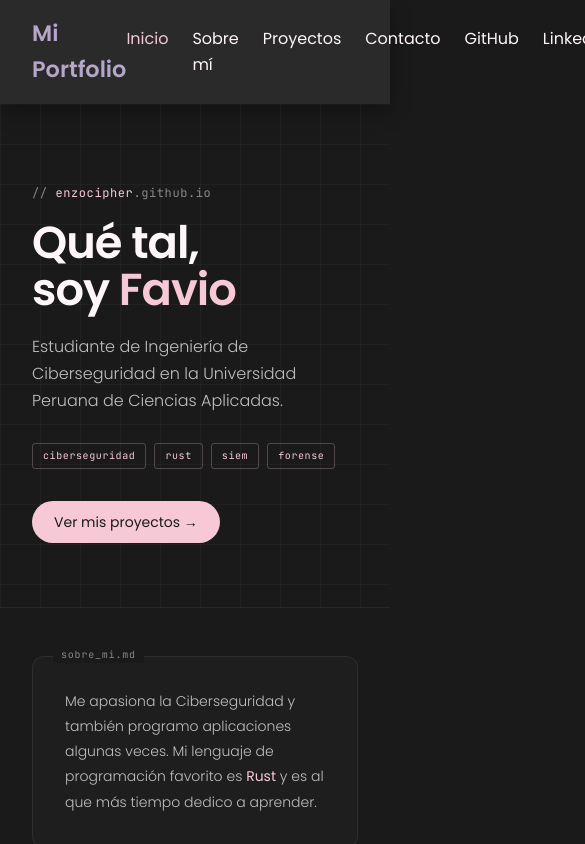
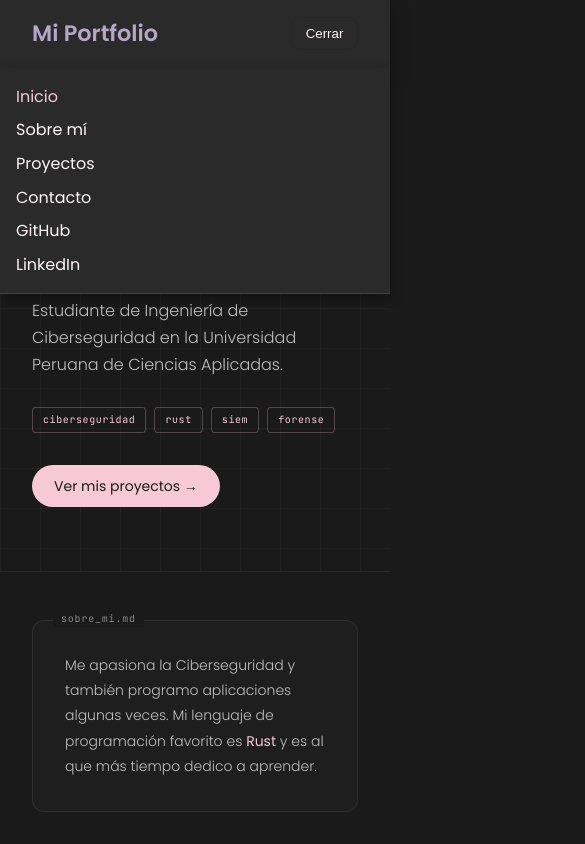
Before and after one commit to enzocipher/enzocipher.github.io, a React (Vite) app: page / in a window 390 px wide. Both pictures are taken after a click on the button "Menu". Shown: the top 844 px of the page, 585 px wide, since content can reach past the window. Built offline with nearby package versions, Linux system fonts and the light colour scheme.

Commit message:
Responsive android

```diff
--- a/src/components/Navbar.tsx
+++ b/src/components/Navbar.tsx
@@ -3,15 +3,16 @@ import { Link, NavLink } from 'react-router-dom'
 
 export default function Navbar(){
   const [open, setOpen] = useState(false)
+  const closeMenu = () => setOpen(false)
   return (
     <header>
       <nav className="navbar">
         <div className="logo">Mi Portfolio</div>
         <ul className={`nav-links ${open ? 'active' : ''}`}>
-          <li><NavLink to="/" end>Inicio</NavLink></li>
-          <li><NavLink to="/sobre-mi">Sobre mí</NavLink></li>
-          <li><NavLink to="/proyectos">Proyectos</NavLink></li>
-          <li><NavLink to="/contacto">Contacto</NavLink></li>
+          <li><NavLink to="/" end onClick={closeMenu}>Inicio</NavLink></li>
+          <li><NavLink to="/sobre-mi" onClick={closeMenu}>Sobre mí</NavLink></li>
+          <li><NavLink to="/proyectos" onClick={closeMenu}>Proyectos</NavLink></li>
+          <li><NavLink to="/contacto" onClick={closeMenu}>Contacto</NavLink></li>
           <li><a href="https://github.com/enzocipher" target="_blank" rel="noopener noreferrer">GitHub</a></li>
           <li><a href="https://www.linkedin.com/in/enzo-favio-o-besso-93409b335" target="_blank" rel="noopener noreferrer">LinkedIn</a></li>
         </ul>
--- a/src/pages/Home.tsx
+++ b/src/pages/Home.tsx
@@ -31,7 +31,8 @@ export default function Home() {
           <p className="h-mono">// <span>enzocipher</span>.github.io</p>
           <h1
             className="h-name"
-            style={{ fontFamily: FONTS[fontIndex] }}
+            style={{ fontFamily: FONTS[fontIndex], cursor: 'pointer' }}
+            onClick={() => setFontIndex(i => (i + 1) % FONTS.length)}
             onMouseEnter={() => setFontIndex(i => (i + 1) % FONTS.length)}
           >
             Qué tal,<br />soy <span className="accent">Favio</span>
--- a/src/style.css
+++ b/src/style.css
@@ -747,8 +747,21 @@ footer {
 /* ── Responsive ──────────────────────────────── */
 @media (max-width: 900px) {
   .menu-toggle       { display: inline-block; }
-  .nav-links         { display: none; }
+  .nav-links {
+    display: none;
+    position: absolute;
+    top: 100%;
+    left: 0;
+    right: 0;
+    flex-direction: column;
+    background: var(--bg-raised);
+    padding: 1rem;
+    gap: 0.5rem;
+    border-bottom: 1px solid rgba(255,255,255,0.1);
+    box-shadow: 0 4px 12px rgba(0,0,0,0.3);
+  }
   .nav-links.active  { display: flex; }
+  .nav-links a { padding: 0.5rem 0; }
 }
 
 @media (max-width: 768px) {
```
Also changed, not shown: 1 other file (tests, documents, lock files or other folders).
